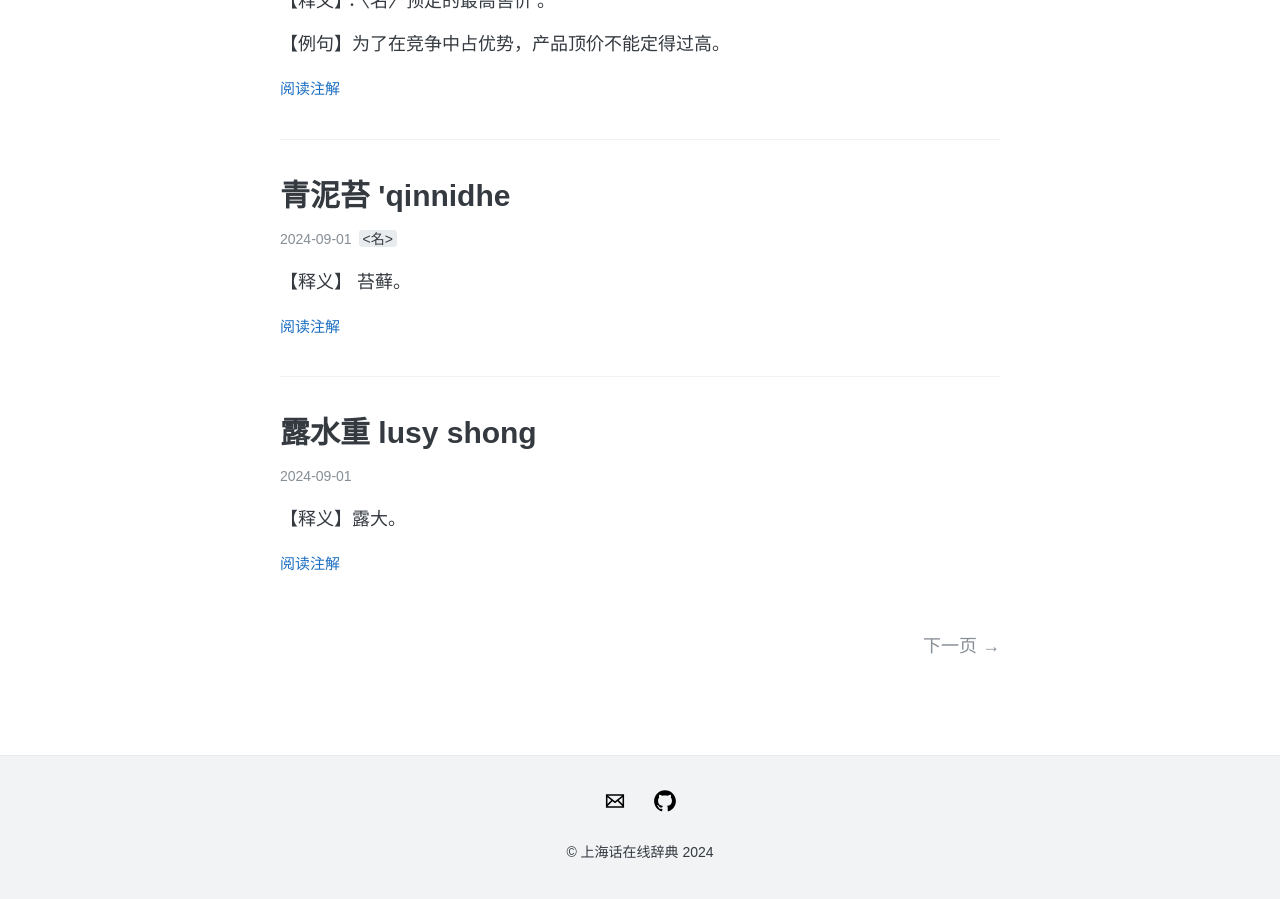
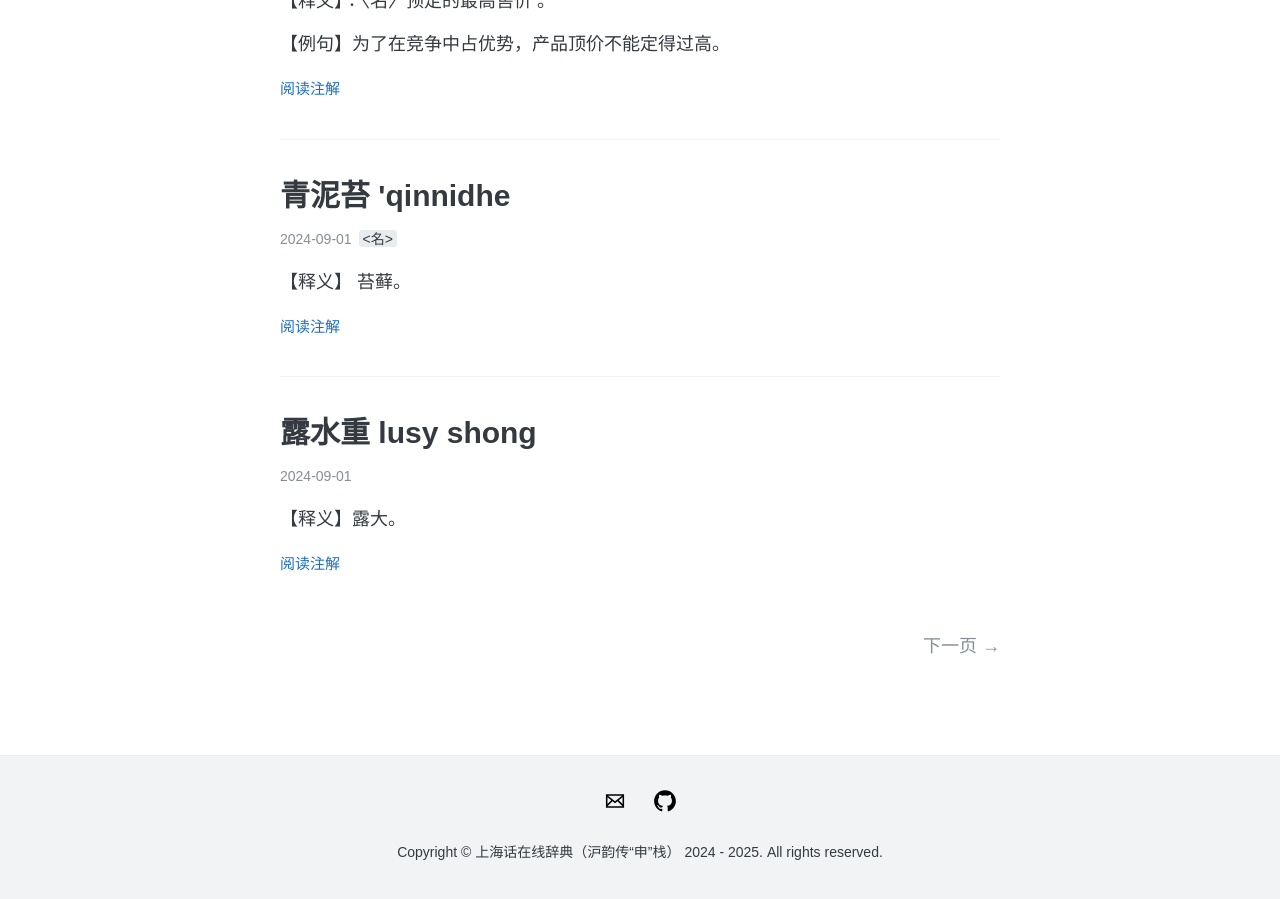
Before and after one commit to huijo3/shanghainese, a Jekyll site: the page built from index.html, in a window 1280 px wide and 900 px high, scrolled down 2055 px. Built offline with Jekyll 4.4.1, drawn with Linux system fonts in a browser that asks for light colours; the list of posts is cut into pages by our own code.

Commit message:
2025/04/07/12:45 - Modified the contents.

```diff
--- a/_config.yml
+++ b/_config.yml
@@ -13,7 +13,7 @@ description: Shanghainese Dictionary Online
 #
 
 # URL of your avatar or profile pic (you could use your GitHub profile pic)
-avatar: https://sugoijosephhan.github.io/images/tx2.jpg
+avatar: /images/tx2.jpg
 
 # Tabs in header. There are 'Blog', 'About', 'Archive', 'Tags'
 # and URL Link(e.g. 'Theme' tab below) tabs. If you don't need one, just delete
@@ -39,10 +39,10 @@ paginate: 10
 footer-links:
   behance: # https://www.behance.net/<username>
   dribbble:
-  email: josephhan059@gmail.com
+  email: 3047285021@qq.com
   facebook:
   flickr:
-  github: sugoijosephhan
+  github: huijo3
   googleplus: # anything in your profile username that comes after plus.google.com/
   instagram:
   linkedin:
@@ -54,7 +54,7 @@ footer-links:
   youtube:  # channel/<your_long_string> or user/<user-name>
 
 # Text under the icons in footer
-footer-text: © 上海话在线辞典 2024
+footer-text: Copyright © 上海话在线辞典（沪韵传“申”栈） 2024 - 2025. All rights reserved.
 
 # Enter your Disqus shortname (not your username) to enable commenting on posts
 # You can find your shortname on the Settings page of your Disqus account
```
